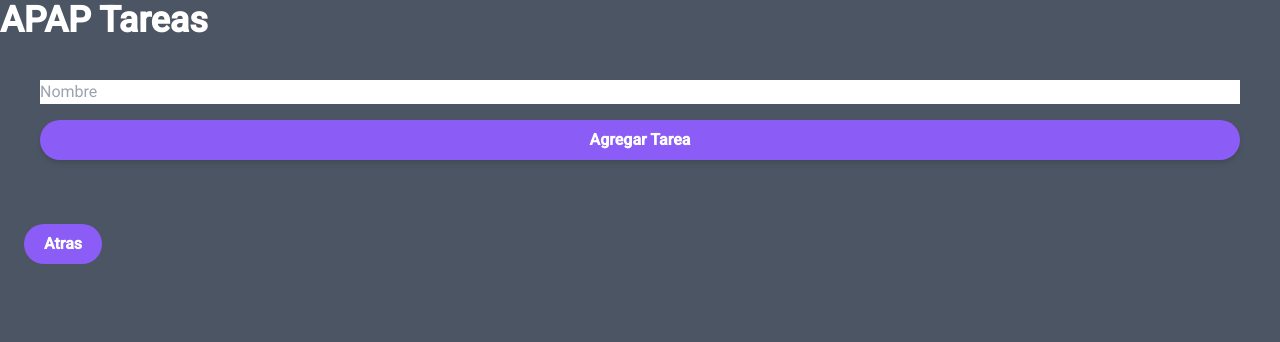
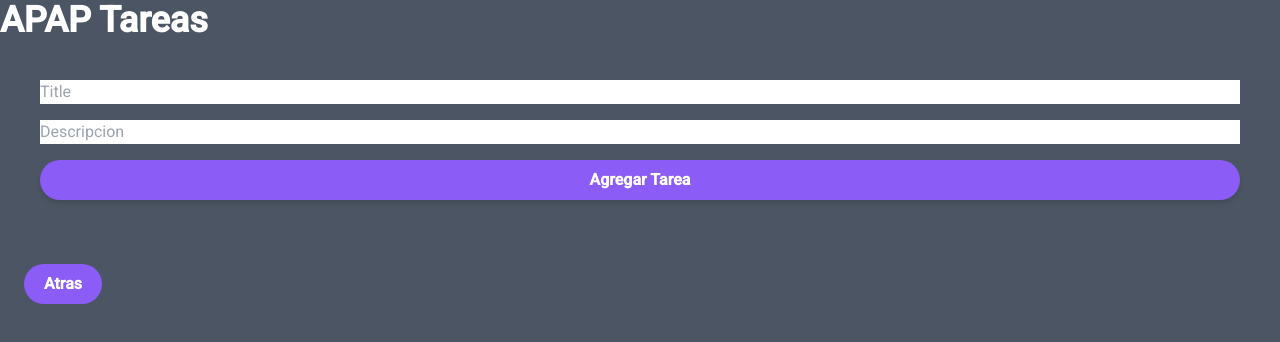
Before and after one commit to xryan0512/tasksCRUD, an Angular app: page /createtask in a window 1280 px wide. Shown: the top 342 px of the page. Built offline with nearby package versions, Linux system fonts and the light colour scheme.

Commit message:
add Description interfaces and add description to create/details/update pages

```diff
--- a/src/app/pages/create-task/create-task.component.html
+++ b/src/app/pages/create-task/create-task.component.html
@@ -2,11 +2,16 @@
   <input
     type="text"
     [(ngModel)]="task.title"
-    placeholder="Nombre"
+    placeholder="Title"
     name="title"
     required
   />
-  <!-- <input type="text" [(ngModel)]="task.description" placeholder="Descripcion" /> -->
+  <input
+    type="text"
+    [(ngModel)]="task.description"
+    placeholder="Descripcion"
+    name="description"
+  />
   <button
     (submit)="addTask()"
     class="py-2 px-5 bg-violet-500 text-white font-semibold rounded-full shadow-md hover:bg-violet-700 focus:outline-none focus:ring focus:ring-violet-400 focus:ring-opacity-75"
--- a/src/app/pages/create-task/create-task.component.ts
+++ b/src/app/pages/create-task/create-task.component.ts
@@ -8,7 +8,7 @@ import { Task } from 'src/interfaces/task.interface';
   styleUrls: ['./create-task.component.css'],
 })
 export class CreateTaskComponent {
-  task: Task = { title: '', isCompleted: false };
+  task: Task = { title: '', isCompleted: false, description: '' };
   successMsg: boolean | null = null;
   constructor(private taskService: TaskService) {}
 
@@ -19,6 +19,6 @@ export class CreateTaskComponent {
         this.successMsg = false;
       }, 3000);
     });
-    this.task = { title: '', isCompleted: false };
+    this.task = { title: '', isCompleted: false, description: '' };
   }
 }
--- a/src/app/pages/detail-task/detail-task.component.html
+++ b/src/app/pages/detail-task/detail-task.component.html
@@ -9,9 +9,9 @@
     {{ task.title }}
   </h5>
 
-  <!-- <p class="mb-3 font-normal text-gray-600 dark:text-gray-400">
-    {{ task.description | async }}
-  </p> -->
+  <p class="mb-3 font-normal text-gray-600 dark:text-gray-400">
+    {{ task.description }}
+  </p>
 </div>
 
 <app-back-btn></app-back-btn>
--- a/src/app/pages/update-task/update-task.component.html
+++ b/src/app/pages/update-task/update-task.component.html
@@ -5,6 +5,9 @@
 
   <h5 class="mb-2 text-2xl font-bold tracking-tight text-white dark:text-white">
     <input class="text-black" type="text" [(ngModel)]="task.title" />
+  </h5>
+  <h5 class="mb-2 text-2xl font-bold tracking-tight text-white dark:text-white">
+    <input class="text-black" type="text" [(ngModel)]="task.description" />
   </h5>
 
   <input
--- a/src/app/pages/update-task/update-task.component.ts
+++ b/src/app/pages/update-task/update-task.component.ts
@@ -9,7 +9,7 @@ import { Task } from 'src/interfaces/task.interface';
   styleUrls: ['./update-task.component.css'],
 })
 export class UpdateTaskComponent {
-  task: Task = { title: '', isCompleted: false };
+  task: Task = { title: '', isCompleted: false, description: '' };
 
   constructor(private route: ActivatedRoute, public service: TaskService) {}
 
--- a/src/interfaces/task.interface.ts
+++ b/src/interfaces/task.interface.ts
@@ -2,4 +2,5 @@ export interface Task {
   id?: number;
   title: string;
   isCompleted: boolean;
+  description?: string;
 }
```
